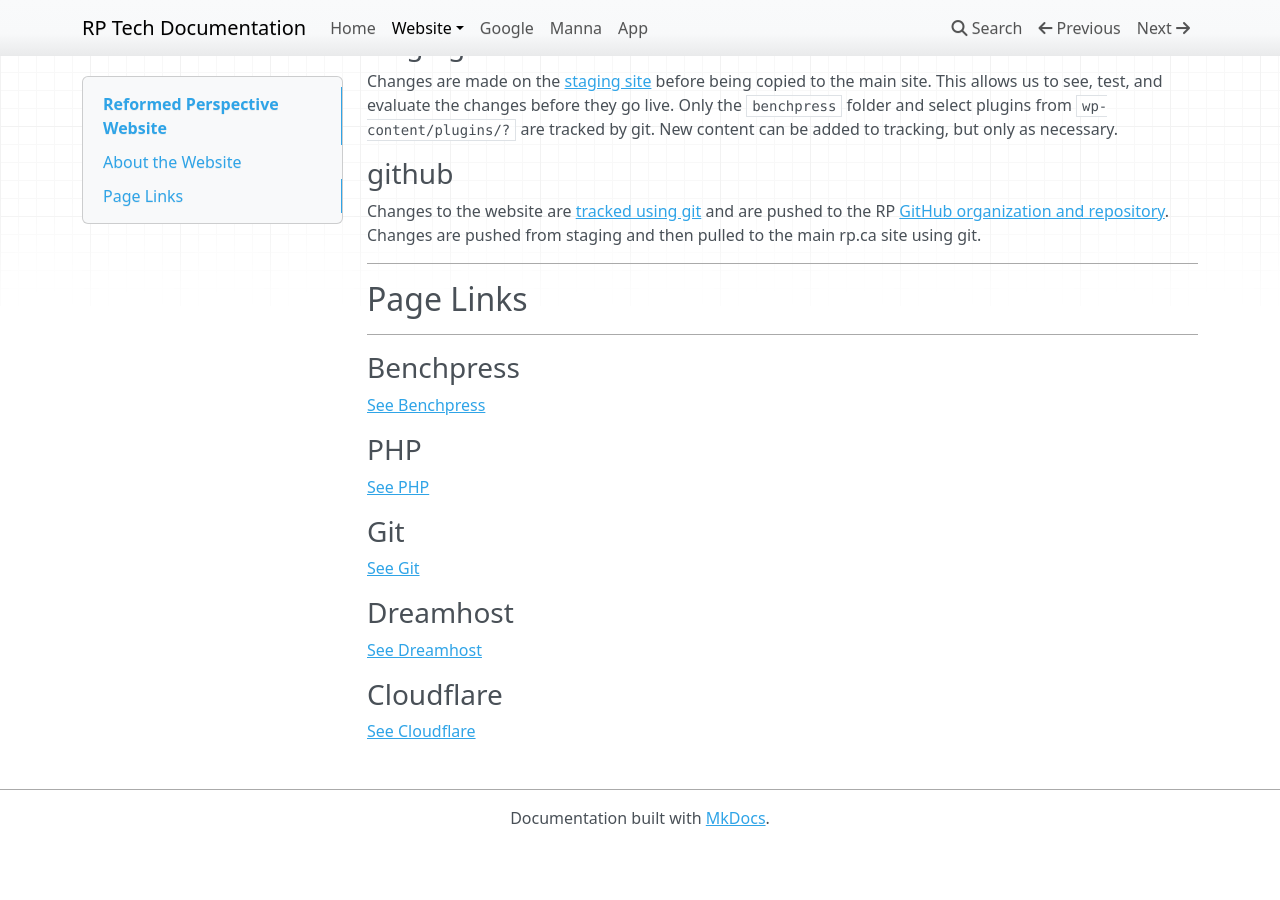
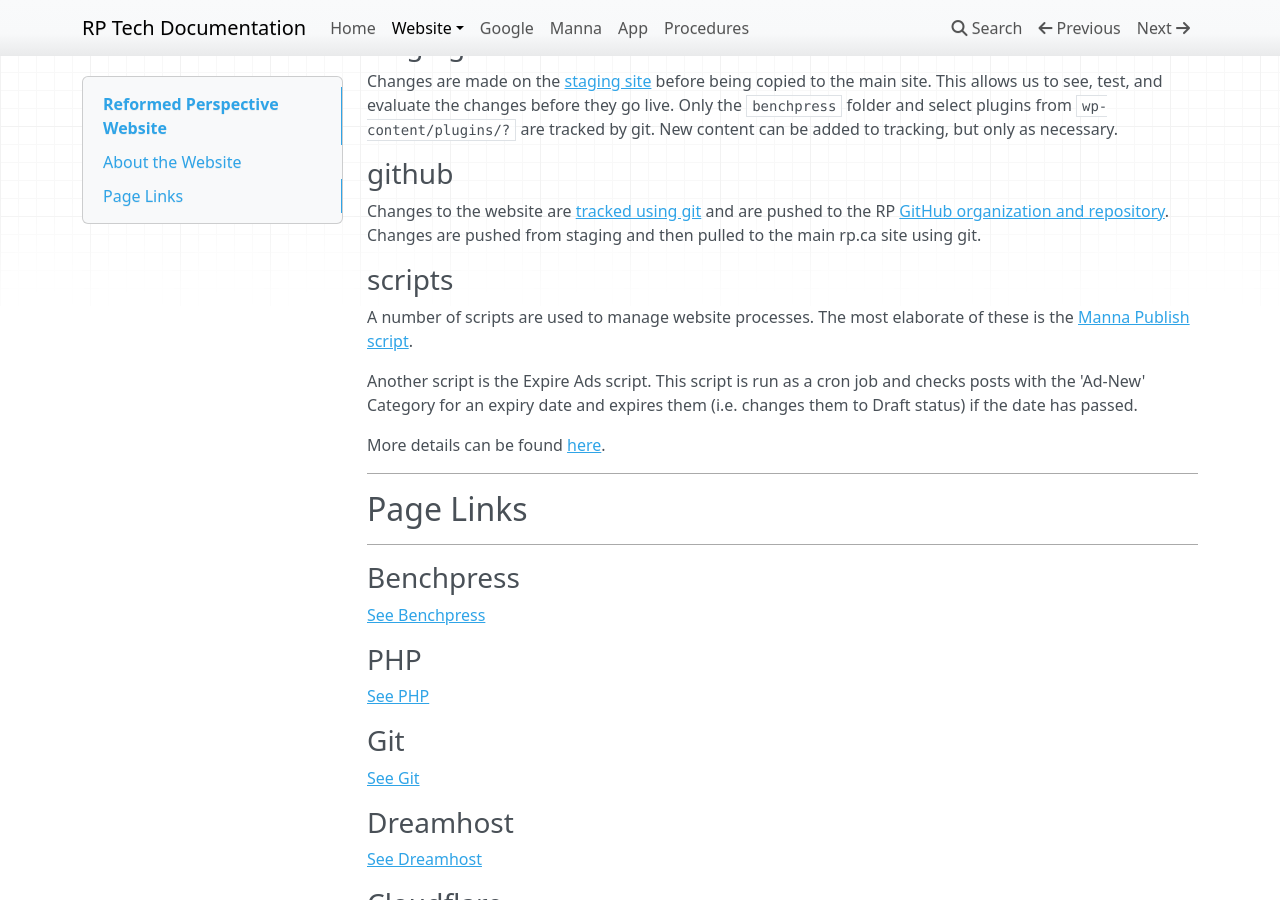
Before and after one commit to ReformedPerspective/rpdocs, an MkDocs documentation site: the page built from docs/website/index.md, in a window 1280 px wide and 900 px high, scrolled down 394 px. Built offline with MkDocs 1.6.1, drawn with Linux system fonts in a browser that asks for light colours; nearby versions of some CDN libraries; before the commit the page ends 1240 px from its top, so only the background shows below that.

```diff
--- a/docs/website/index.md
+++ b/docs/website/index.md
@@ -19,6 +19,14 @@ Changes are made on the [staging site](staging.md) before being copied to the ma
 ### github
 
 Changes to the website are [tracked using git](git.md) and are pushed to the RP [GitHub organization and repository](https://github.com/ReformedPerspective/reformedperspective.ca). Changes are pushed from staging and then pulled to the main rp.ca site using git.
+
+### scripts
+
+A number of scripts are used to manage website processes. The most elaborate of these is the [Manna Publish script](../manna.md#podcast-publishing-automation).
+
+Another script is the Expire Ads script. This script is run as a cron job and checks posts with the 'Ad-New' Category for an expiry date and expires them (i.e. changes them to Draft status) if the date has passed.
+
+More details can be found [here](scripts.md).
 
 ---
 
--- a/mkdocs.yml
+++ b/mkdocs.yml
@@ -18,3 +18,4 @@ nav:
   - Google: google.md
   - Manna: manna.md
   - App: app.md
+  - Procedures: procedures.md
```
Also changed, not shown: docs/procedures.md (added, +23 -0 lines), docs/website/rp_ca.md (+3 -1 lines), docs/website/scripts.md (added, +25 -0 lines), docs/website/wordpress.md (+7 -0 lines).
